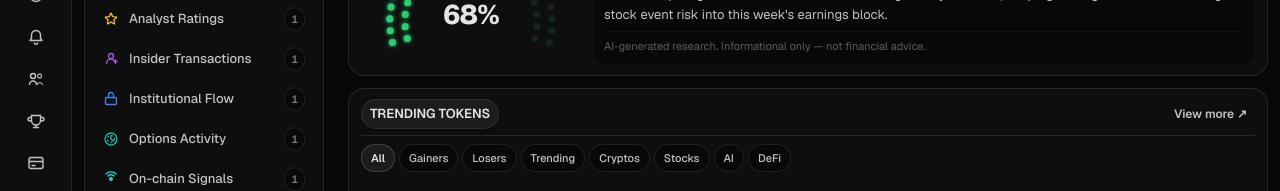
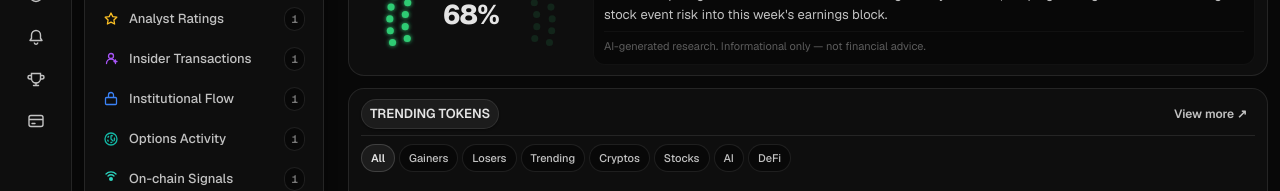
Before and after one commit to prithivi-designer/i5_Mainnet_redesign, a Next.js app in the folder i5-app/: page / in a window 1280 px wide. Shown: the part 347-538 px from the top of the page. Built offline with nearby package versions, Linux system fonts and the light colour scheme.

Commit message:
refactor: remove community link from sidebar navigation items

```diff
--- a/i5-app/src/components/layout/Sidebar.tsx
+++ b/i5-app/src/components/layout/Sidebar.tsx
@@ -120,7 +120,6 @@ const menuItems: MenuItem[] = [
   { id: "market-radar", label: "Market Radar", icon: navIcons.marketRadar },
   { id: "missions-referrals", label: "Missions & Referrals", icon: navIcons.missionsReferrals },
   { id: "create-alerts", label: "Create Alerts", icon: navIcons.createAlerts },
-  { id: "community", label: "Community", icon: navIcons.community },
   { id: "leaderboard", label: "Leaderboard", icon: navIcons.leaderboard },
   { id: "subscription", label: "Subscription", icon: navIcons.subscription },
 ];
```
